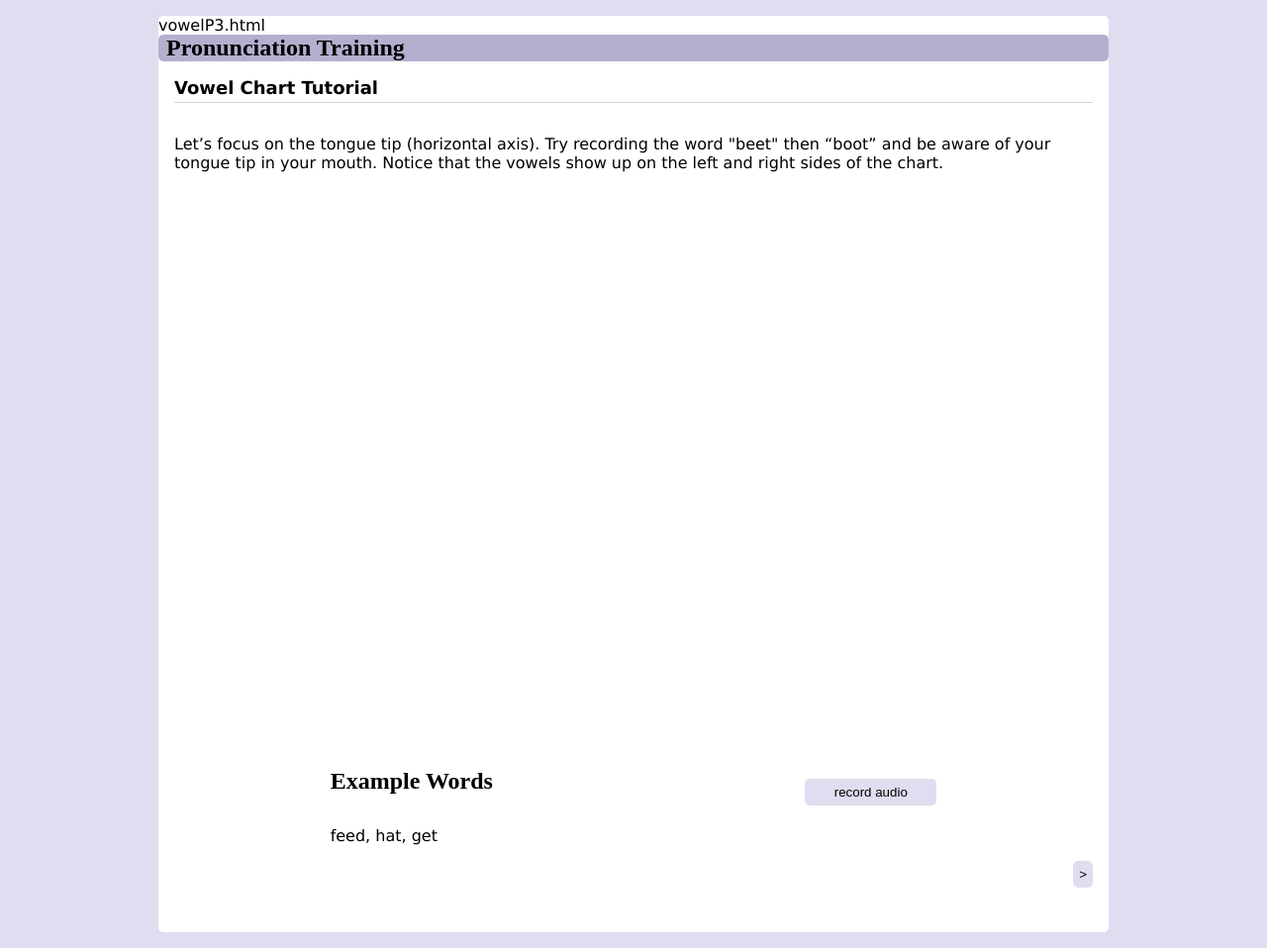
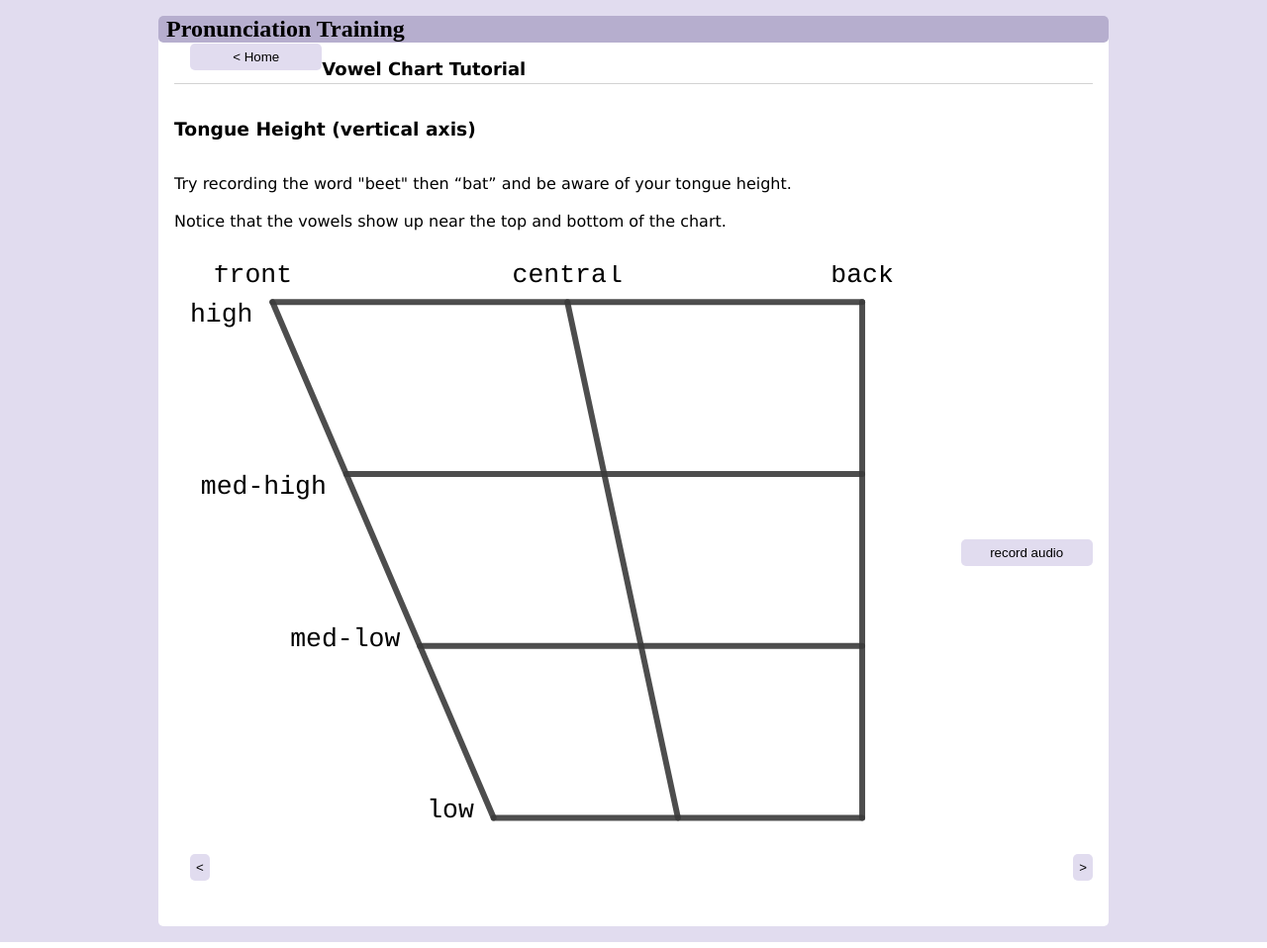
Before and after one commit to garlicrybread/showAndTell-Interspeech2024, a Flask app: template flaskr/templates/tutorial/vowelP4.html in a window 1280 px wide. Shown: the whole page at 99% size. Run offline with Flask 3, Linux system fonts and the light colour scheme; the template is opened without the code that fills it, so the values that code supplies are empty.

Commit message:
page 4 of tutorial done

```diff
--- a/flaskr/static/js/vwlTutorial.js
+++ b/flaskr/static/js/vwlTutorial.js
@@ -20,6 +20,12 @@ if (hasQueryParam('vowelP3')) {
     const tutP3Btn = document.getElementById('tutP3Btn');
     tutP3Btn.addEventListener('click', function () {
         toggleText('tutP3Btn','tutP3')
+    });
+}
+if (hasQueryParam('vowelP4')) {
+    const tutP4Btn = document.getElementById('tutP4Btn');
+    tutP4Btn.addEventListener('click', function () {
+        toggleText('tutP4Btn','tutP4')
     });
 }
 
--- a/flaskr/templates/tutorial/vowelP3.html
+++ b/flaskr/templates/tutorial/vowelP3.html
@@ -11,13 +11,11 @@
 
 {% block content %}
     <div class="flex-row">
+    <h3>Tongue Tip (horizontal axis)</h3>
         <p>
-            Let’s focus on the tongue tip (horizontal axis).<br><br>
-
             Try recording the word "beet" then “boot” and be aware of your tongue tip in your mouth.<br><br>
 
             Notice that the vowels show up on the left and right sides of the chart.<br><br>
-
         </p>
         <div class="flex-col">
             <div class="flex-col vowel-chart">
--- a/flaskr/templates/tutorial/vowelP4.html
+++ b/flaskr/templates/tutorial/vowelP4.html
@@ -1,39 +1,43 @@
-vowelP3.html<!-- Template: auth/login.html -->
+<!-- Template: auth/login.html -->
 {% extends 'base.html' %}
 
 {% block header %}
+    <div class="flex-col-left">
+        <input type="button" class="nav-btn" id="homeNavBtn" value="< Home" >
+    </div>
     <h2>{% block title %}Vowel Chart Tutorial{% endblock %}</h2>
+    <link rel="stylesheet" href="{{ url_for('static', filename='css/tutorial.css') }}">
 {% endblock %}
 
 {% block content %}
-<form method="post">
+    <div class="flex-row">
+    <h3>Tongue Height (vertical axis)</h3>
         <p>
-        Let’s focus on the tongue tip (horizontal axis).
+            Try recording the word "beet" then “bat” and be aware of your tongue height.  <br><br>
 
-        Try recording the word "beet" then “boot” and be aware of your tongue tip in your mouth.
-
-        Notice that the vowels show up on the left and right sides of the chart.
-
+            Notice that the vowels show up near the top and bottom of the chart.<br><br>
         </p>
-    <p></p>
         <div class="flex-col">
-        <svg width=75% length="auto" viewBox="0,0,400,300"></svg>
+            <div class="flex-col vowel-chart">
+                <div id="message"></div>
+                <svg id="svg-tutP4" width=100% length="auto" viewBox="0,0,400,300"></svg>
+            </div>
+            <div class="flex-row">
+                <input type="button" id="tutP4Btn" value="record audio">
+            </div>
         </div>
         <div class="flex-col">
-        <div class="flex-row">
-            <h1>Example Words</h1>
-            <p>feed, hat, get</p>
-        </div>
-        <input type="button" value="record audio">
+            <div class="flex-col-left">
+                <input type="button" class="back-btn" value="<" onclick="navigateToRoute('tutorial/vowelP3')">
             </div>
             <div class="flex-col-right">
-        <input type="button" class="next-btn" value=">" idnum="" >
+                <input type="button" class="next-btn" value=">" onclick="navigateToRoute('tutorial/vowelP5')">
+            </div>
+        </div>
+        <hr>
+        <!-- Recordings and loader would go here, if applicable -->
+        <div id="recordingsList"></div>
     </div>
 
-
-
-
-    <script src="https://d3js.org/d3.v6.min.js"></script>
-    <script type="module" src="../../static/js/vwlChart.js"></script>
-</form>
+    <script type="module" src="{{ url_for('static', filename='js/vwlTutorial.js') }}"></script>
 {% endblock %}
```
Lines whose indentation alone changed are shown as unchanged.
